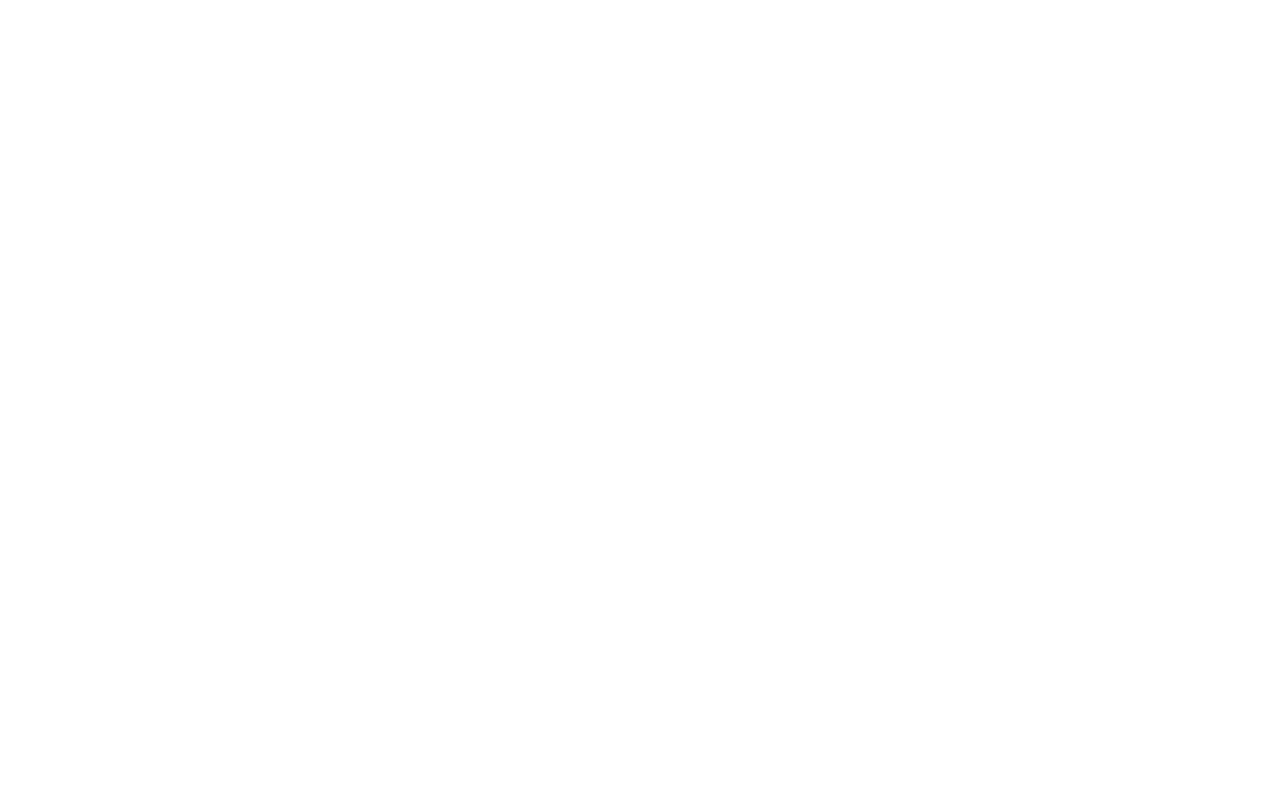
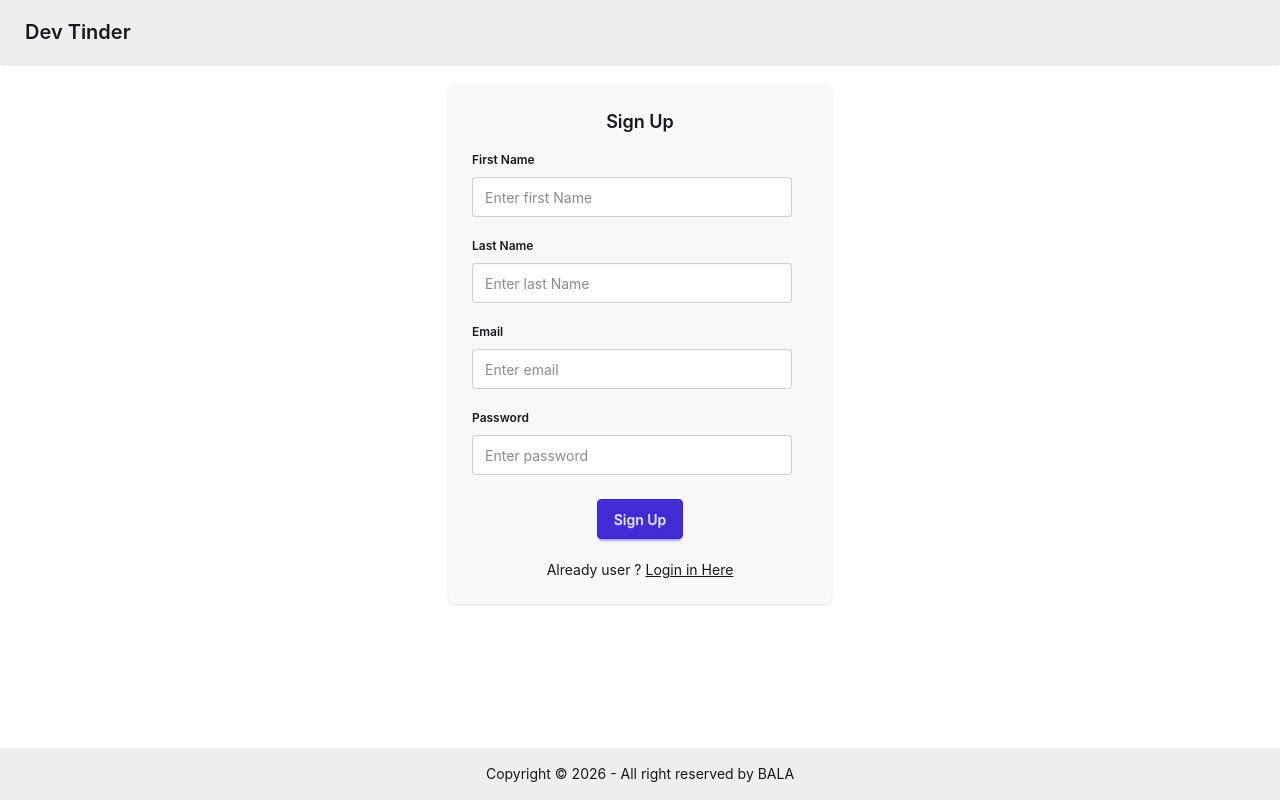
Before and after one commit to Balamanikandan32/devTinder-web, a React (Vite) app: page /signup in a window 1280 px wide. Before the commit this address had no page. Built offline with nearby package versions, Linux system fonts and the light colour scheme; no server answers.

Commit message:
Implemented user interest, ignore logic in feed page and sign up page.

```diff
--- a/src/App.jsx
+++ b/src/App.jsx
@@ -7,6 +7,7 @@ import store from "./store/app-store";
 import Feed from "./components/feed";
 import Connections from "./components/connections";
 import Requests from "./components/requests";
+import SignUp from "./components/signup";
 
 function App() {
   return (
@@ -15,6 +16,7 @@ function App() {
         <Routes>
           <Route path="/" element={<Body />}>
             <Route path="/login" element={<Login />} />
+            <Route path="/signup" element={<SignUp />} />
             <Route path="/" element={<Feed />} />
             <Route path="/profile" element={<Profile />} />
             <Route path="/connections" element={<Connections />} />
--- a/src/components/edit-profile.jsx
+++ b/src/components/edit-profile.jsx
@@ -83,7 +83,7 @@ function EditProfile({ user }) {
         </div>
       </div>
       {/* Preview user card */}
-      <UserCard userData={userDetails} />
+      <UserCard userData={userDetails} disbaleActionButtons />
 
       {showToast && (
         <div className="toast toast-top toast-center">
--- a/src/components/feed.jsx
+++ b/src/components/feed.jsx
@@ -25,6 +25,19 @@ function Feed() {
     if (!userFeed) getFeed();
   }, []);
 
+  if (!userFeed) return null;
+
+  // write logic to first render 10 or 20 user when last user card is clicked then render next 10 or 20 user and so on, if empty show no user found.
+  // if initial it show empty feed then show no user found
+  if (userFeed.length == 0)
+    return (
+      <div>
+        <h1 className="text-center font-bold text-2xl mt-5">
+          No New User found
+        </h1>
+      </div>
+    );
+
   return (
     userFeed && (
       <div className="flex justify-center my-10">
--- a/src/components/login.jsx
+++ b/src/components/login.jsx
@@ -7,8 +7,8 @@ import { useNavigate } from "react-router";
 
 function Login() {
   const [credentials, setCredentials] = useState({
-    email: "rohit@gmail.com",
-    password: "Rohit@123",
+    email: "",
+    password: "",
   });
 
   const [loginError, setLoginError] = useState("");
@@ -61,11 +61,20 @@ function Login() {
               }
             />
           </fieldset>
-          <div className="card-actions justify-center">
+          <div className="card-actions justify-center my-3">
             <button className="btn btn-primary" onClick={handleLogin}>
               Login
             </button>
           </div>
+          <p className="text-center">
+            New user ?{" "}
+            <span
+              className="text-bold underline cursor-pointer"
+              onClick={() => navigate("/signup")}
+            >
+              Sign up Here
+            </span>
+          </p>
         </div>
       </div>
     </div>
--- /dev/null
+++ b/src/components/signup.jsx
@@ -0,0 +1,111 @@
+import axios from "axios";
+import { useState } from "react";
+import { useNavigate } from "react-router";
+import { BASE_URL } from "./constants";
+
+function SignUp() {
+  const [signupData, setSignupData] = useState({
+    firstName: "",
+    lastName: "",
+    email: "",
+    password: "",
+  });
+
+  const [signupError, setSignupError] = useState("");
+
+  const navigate = useNavigate();
+
+  const handleSignup = async () => {
+    try {
+      const response = await axios.post(BASE_URL + "/signup", signupData, {
+        withCredentials: true,
+      });
+
+      //we are using sign up + login method
+      // when user signup redirect to login page and then user can login with same credentials and server response with token
+      // Instead we can alosuse signup endpointto return token and redirect user to feed or profile page directly.
+
+      navigate("/login");
+      setSignupError("");
+    } catch (err) {
+      setSignupError(err.response?.data || "Something went wrong");
+    }
+  };
+
+  // This is for sample coding, here we do not handlevalidation and  error handling
+  return (
+    <div className="flex justify-center my-5">
+      <div className="card bg-base-200 w-96 shadow-sm ">
+        <div className="card-body">
+          <h2 className="card-title justify-center">Sign Up</h2>
+          {signupError && <h6>{signupError}</h6>}
+          <fieldset className="fieldset">
+            <legend className="fieldset-legend">First Name</legend>
+            <input
+              type="text"
+              className="input"
+              placeholder="Enter first Name"
+              value={signupData.firstName}
+              onChange={(e) =>
+                setSignupData({ ...signupData, firstName: e.target.value })
+              }
+            />
+          </fieldset>
+          <fieldset className="fieldset">
+            <legend className="fieldset-legend">Last Name</legend>
+            <input
+              type="text"
+              className="input"
+              placeholder="Enter last Name"
+              value={signupData.lastName}
+              onChange={(e) =>
+                setSignupData({ ...signupData, lastName: e.target.value })
+              }
+            />
+          </fieldset>
+
+          <fieldset className="fieldset">
+            <legend className="fieldset-legend">Email</legend>
+            <input
+              type="text"
+              className="input"
+              placeholder="Enter email"
+              value={signupData.email}
+              onChange={(e) =>
+                setSignupData({ ...signupData, email: e.target.value })
+              }
+            />
+          </fieldset>
+          <fieldset className="fieldset">
+            <legend className="fieldset-legend">Password</legend>
+            <input
+              type="text"
+              className="input"
+              placeholder="Enter password"
+              value={signupData.password}
+              onChange={(e) =>
+                setSignupData({ ...signupData, password: e.target.value })
+              }
+            />
+          </fieldset>
+          <div className="card-actions justify-center my-3">
+            <button className="btn btn-primary" onClick={handleSignup}>
+              Sign Up
+            </button>
+          </div>
+          <p className="text-center">
+            Already user ?{" "}
+            <span
+              className="text-bold underline cursor-pointer"
+              onClick={() => navigate("/login")}
+            >
+              Login in Here
+            </span>
+          </p>
+        </div>
+      </div>
+    </div>
+  );
+}
+
+export default SignUp;
--- a/src/components/user-card.jsx
+++ b/src/components/user-card.jsx
@@ -1,16 +1,54 @@
-function UserCard({ userData }) {
-  const { firstName, lastName, photoUrl } = userData;
+import axios from "axios";
+import { deleteOneFeed } from "../store/feed-slice";
+import { BASE_URL } from "./constants";
+import { useDispatch } from "react-redux";
+
+function UserCard({ userData, disbaleActionButtons }) {
+  const { _id, firstName, lastName, photoUrl } = userData;
+
+  const dispatch = useDispatch();
+
+  const handleSendRequest = async (status, userId) => {
+    const sendRequestURL = BASE_URL + "/request/send/" + status + "/" + userId;
+    try {
+      const res = await axios.post(
+        sendRequestURL,
+        {},
+        { withCredentials: true },
+      );
+
+      dispatch(deleteOneFeed(userId));
+    } catch (err) {
+      console.log(err.message);
+    }
+  };
   return (
-    <div className="card bg-base-300 w-80 shadow-sm">
-      <figure>
-        <img src={photoUrl} alt="Photo" />
+    <div className="card bg-base-300 w-80 h-96 shadow-sm">
+      <figure className="h-60 overflow-hidden">
+        <img
+          src={photoUrl}
+          alt="Photo"
+          className="w-full h-full object-cover"
+        />
       </figure>
       <div className="card-body">
         <h2 className="card-title justify-center">{`${firstName} ${lastName}`}</h2>
 
-        <div className="card-actions justify-between flex-1 items-end">
-          <button className="btn btn-error">Ignore</button>
-          <button className="btn btn-primary">Interest</button>
+        <div className="card-actions justify-between flex-1 ">
+          <button
+            className="btn btn-error"
+            onClick={() => handleSendRequest("ignored", _id)}
+            disabled={disbaleActionButtons}
+          >
+            Ignore
+          </button>
+          <button
+            className="btn btn-primary"
+            onClick={() => handleSendRequest("interested", _id)}
+            disabled={disbaleActionButtons}
+          >
+            Interest
+          </button>
         </div>
       </div>
     </div>
--- a/src/store/feed-slice.js
+++ b/src/store/feed-slice.js
@@ -6,8 +6,10 @@ const feedSlice = createSlice({
   reducers: {
     addFeed: (state, action) => action.payload,
     removeFeed: () => null,
+    deleteOneFeed: (state, action) =>
+      state.filter((feed) => feed._id !== action.payload),
   },
 });
 
 export default feedSlice.reducer;
-export const { addFeed, removeFeed } = feedSlice.actions;
+export const { addFeed, removeFeed, deleteOneFeed } = feedSlice.actions;
```
Also changed, not shown: 1 other file (tests, documents, lock files or other folders).
